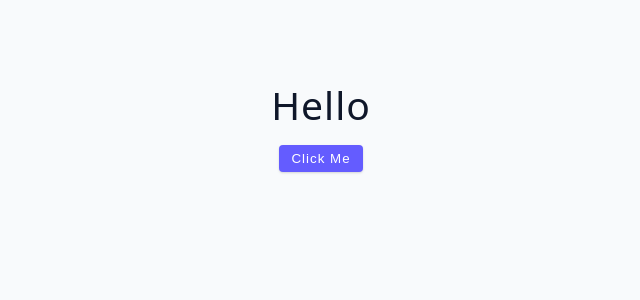
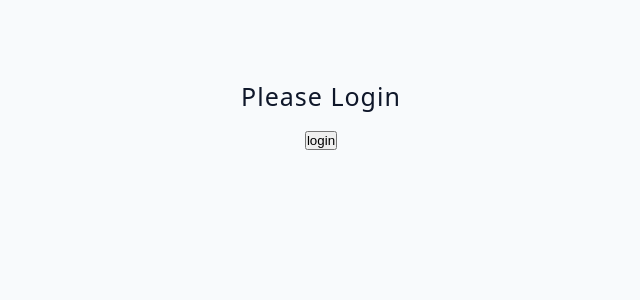
Before and after one commit to RedJyu/03-advanced-react, a React (Vite) app: page / in a window 1280 px wide. Shown: the top 300 px of the page, without its empty margins (319-959 px from the left). Built offline with nearby package versions, Linux system fonts and the light colour scheme.

Commit message:
user challenge complete

```diff
--- a/src/App.jsx
+++ b/src/App.jsx
@@ -1,4 +1,4 @@
-import Starter from './tutorial/03-conditional-rendering/starter/06-toggle-challenge';
+import Starter from './tutorial/03-conditional-rendering/starter/07-user-challenge';
 function App() {
   return (
     <div className='container'>
--- a/src/tutorial/03-conditional-rendering/starter/07-user-challenge.jsx
+++ b/src/tutorial/03-conditional-rendering/starter/07-user-challenge.jsx
@@ -1,5 +1,28 @@
+import { useState } from 'react';
+
 const UserChallenge = () => {
-  return <h2>user challenge</h2>;
+  const [user, setUser] = useState(null);
+
+  const login = () => {
+    setUser({ name: 'John Test' });
+  };
+  const logout = () => {
+    setUser(null);
+  };
+  return (
+    <div>
+      {user ? (
+        <div>
+          <h4>Hello there {user.name}</h4>
+          <button onClick={logout}>logout</button>
+        </div>
+      ) : (
+        <div>
+          <h4>Please login</h4>
+          <button onClick={login}>login</button>
+        </div>
+      )}
+    </div>
+  );
 };
-
 export default UserChallenge;
```
